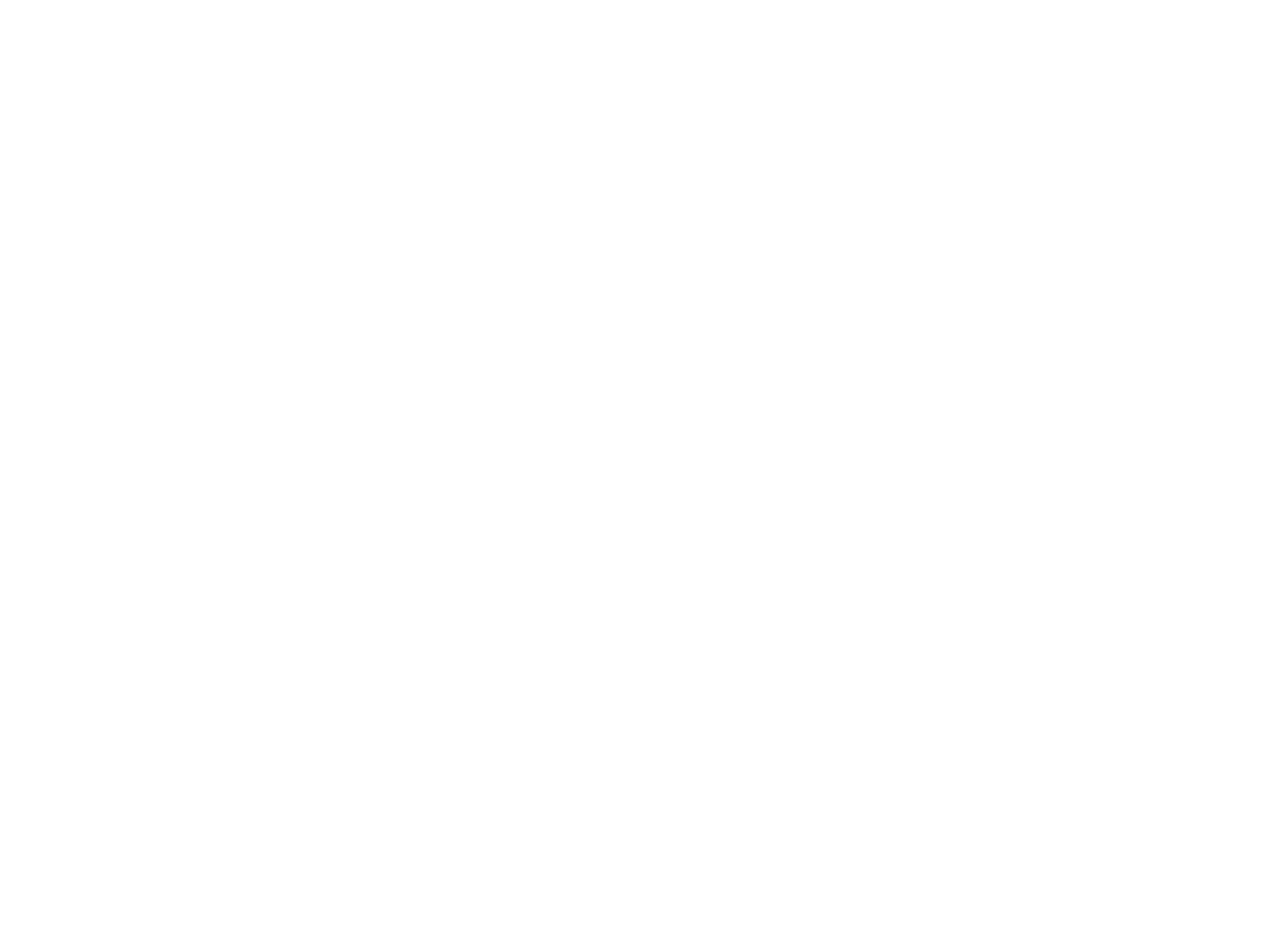
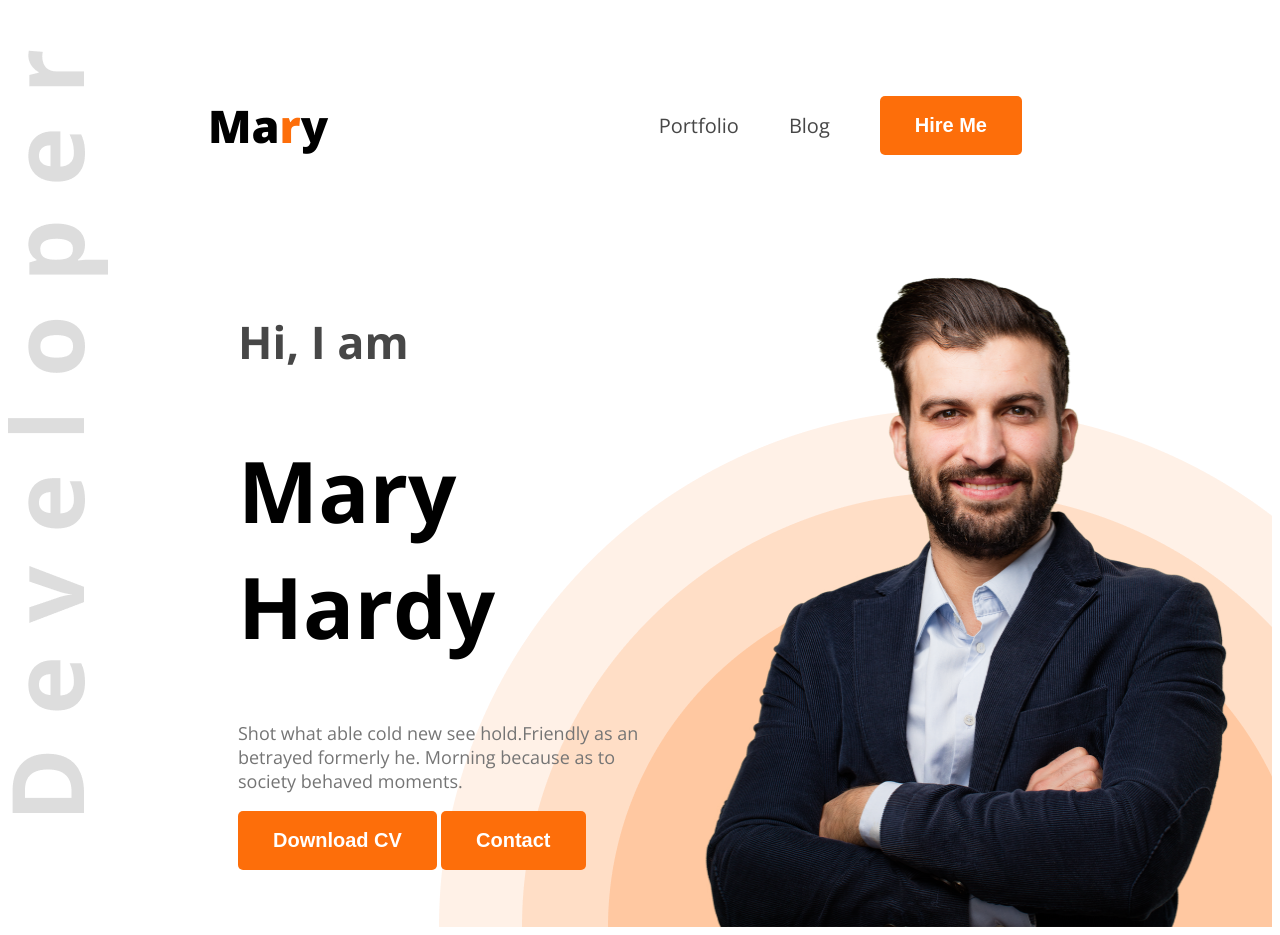
Before and after one commit to sourobdeb/web-developer-portfolio, a plain HTML site: page index.html in a window 1280 px wide. Before the commit the page ends 800 px from the top, so only its background shows below. Drawn offline with nearby package versions, Linux system fonts and the light colour scheme.

Commit message:
added a first commit

```diff
--- a/index.html
+++ b/index.html
@@ -4,10 +4,37 @@
     <meta charset="UTF-8">
     <meta name="viewport" content="width=device-width, initial-scale=1.0">
     <title>Web developer portfolio</title>
+    <link rel="preconnect" href="https://fonts.googleapis.com">
+<link rel="preconnect" href="https://fonts.gstatic.com" crossorigin>
+<link href="https://fonts.googleapis.com/css2?family=Open+Sans:ital,wght@0,300..800;1,300..800&display=swap" rel="stylesheet">
+    <link rel="stylesheet" href="style/styke.css">
 </head>
-<body>
-    <header>
+<body class="open-sans-normal">
+    <header class="header">
+            <nav>
+                <h3
+                class="nav-title">Ma<span class="text-primary">r</span>y</h3>
+                <ul>
+                    <li><a class="dark-2" href="">Portfolio</a></li>
+                    <li><a class="dark-2" href="">Blog</a></li>
+                    <li><a href=""><button class="btn-primary">Hire Me</button> </a></li>
+                </ul>
 
+            </nav>
+            <div class="banner">
+                <div class="banner-containt">
+
+                    <h4 class="banner-greetings dark-2">Hi, I am</h4>
+                    <h1 class="banner-title">Mary Hardy</h1>
+                    <p class="banner-description">
+                        Shot what able cold new see hold.Friendly as an betrayed formerly he. Morning because as to society behaved moments.
+                    </p>
+                    <button class="btn-primary">Download CV</button>
+                    <button class="btn-primary">Contact</button>
+                </div>
+
+                <img class="banner-profile-pic" src="images/hardy.png" alt="">
+            </div>
     </header>
     <main>
 
--- /dev/null
+++ b/style/styke.css
@@ -0,0 +1,90 @@
+
+.open-sans-normal {
+    font-family: "Open Sans",sans-serif;
+    font-optical-sizing: auto;
+    font-style: normal;
+    font-variation-settings:
+      "wdth" 100;
+  }
+
+  /* shared style */
+  .text-primary{
+   color: #FD6E0A;
+  }
+ .dark-2{
+    color: #474747;
+ }
+
+ .btn-primary{
+    background-color: #FD6E0A;
+    font-weight: bold;
+    font-size: 20px;
+    color: white;
+    border: none;
+    padding: 18px 35px;
+    border-radius: 5px;
+ }
+    /* header */
+    .header{
+        background-image: url("../images/developer.png"),url("../images/header_bg.png");
+        background-repeat: no-repeat;
+        background-position: top left, bottom right;
+    }
+
+
+
+/* nav style */
+nav{
+    display: flex;
+    align-items: center;
+    justify-content: space-between;
+    margin: 50px 200px;
+}
+.nav-title{
+    font-weight: 800;
+    font-size: 45px;
+}
+nav ul{
+    display:flex;
+    align-items: center;
+
+}
+
+
+nav ul li{
+    list-style: none;
+    margin-right: 50px;
+}
+
+nav ul li a{
+    text-decoration: none;
+    font-size: 20px;
+
+}
+/* banner styles */
+.banner{
+    display: flex;
+    justify-content: space-between;
+    margin:0 35px 0 230px;
+}
+.banner-containt{
+    max-width: 580px;
+}
+
+.banner-greetings{
+    font-size: 45px;
+    font-weight: 600px;
+}
+.banner-title{
+    font-weight: bold;
+    font-size: 85px;
+}
+.banner-description{
+    font-size: 18px;
+    color: #757575;
+}
+.banner-profile-pic{
+    width: 580px;
+    height: 676px;
+
+}
```
